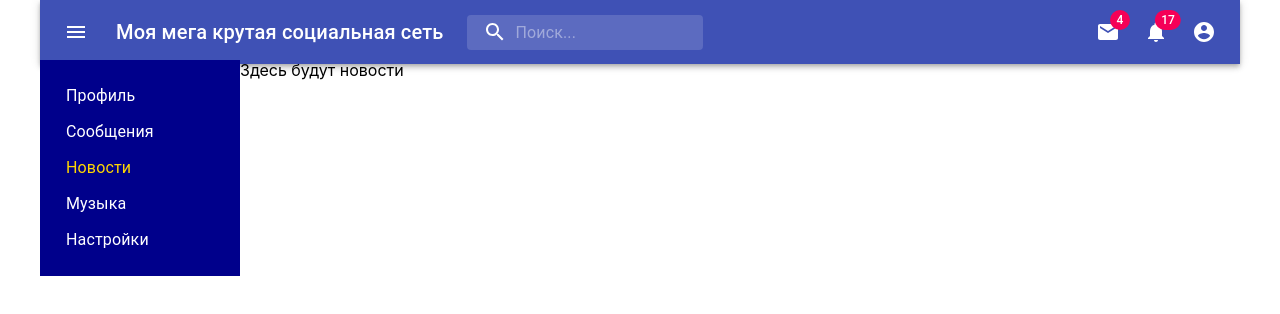
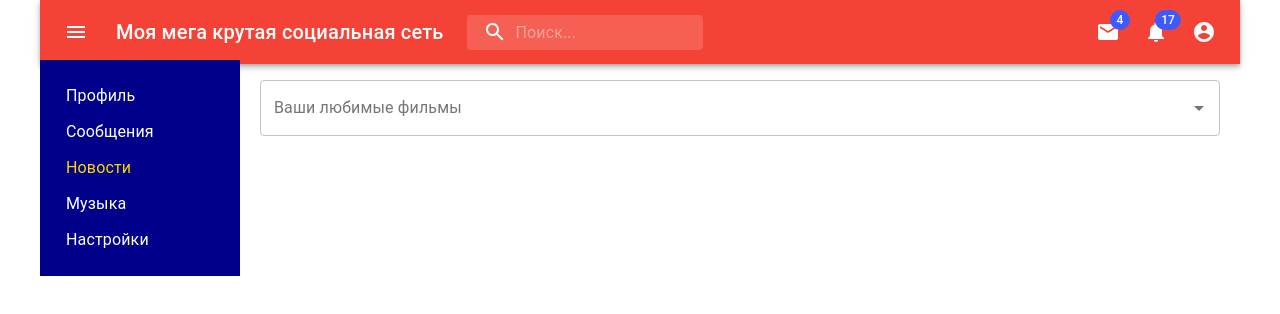
Before and after one commit to vimagik/social_network_demo, a React (Create React App) app: page /news in a window 1280 px wide. Shown: the top 314 px of the page. Built offline with nearby package versions, Linux system fonts and the light colour scheme.

Commit message:
Add some new material design

```diff
--- a/package.json
+++ b/package.json
@@ -4,6 +4,7 @@
   "private": true,
   "dependencies": {
     "@material-ui/core": "^4.12.3",
+    "@material-ui/lab": "^4.0.0-alpha.60",
     "@testing-library/jest-dom": "^5.14.1",
     "@testing-library/react": "^11.2.7",
     "@testing-library/user-event": "^12.8.3",
--- a/src/App.js
+++ b/src/App.js
@@ -7,22 +7,33 @@
 import Music from "./components/Content/Music/Music";
 import Settings from "./components/Content/Settings/Settings";
 import DialogsContainer from "./components/Content/Dialogs/dialogsContainer";
+import {createTheme, MuiThemeProvider} from "@material-ui/core";
+import {indigo, red} from "@material-ui/core/colors";
+
+const theme = createTheme({
+    palette: {
+        primary: red,
+        secondary: indigo,
+    },
+});
 
 function App(props) {
     return (
         <BrowserRouter>
+            <MuiThemeProvider theme={theme}>
                 <div className="App">
                     <Header/>
                     <Navigator/>
                     <Route exact path="/">
                         <Redirect to="/dialogs"/>
                     </Route>
-                <Route path="/dialogs" render={() => <DialogsContainer />}/>
-                <Route path="/profile" render={() => <Content />}/>
+                    <Route path="/dialogs" render={() => <DialogsContainer/>}/>
+                    <Route path="/profile" render={() => <Content/>}/>
                     <Route path="/news" component={News}/>
                     <Route path="/music" component={Music}/>
                     <Route path="/settings" component={Settings}/>
                 </div>
+            </MuiThemeProvider>
         </BrowserRouter>
     );
 }
--- a/src/components/Content/News/News.js
+++ b/src/components/Content/News/News.js
@@ -1,9 +1,133 @@
-function News() {
+/* eslint-disable no-use-before-define */
+import React from 'react';
+import TextField from '@material-ui/core/TextField';
+import Autocomplete from '@material-ui/lab/Autocomplete';
+import st from './News.module.css'
+
+export default function News() {
+
     return (
-        <div>
-            Здесь будут новости
+        <div className={st.main}>
+            <Autocomplete
+                multiple
+                id="tags-outlined"
+                options={top100Films}
+                getOptionLabel={(option) => option.title}
+                defaultValue={[]}
+                filterSelectedOptions
+                renderInput={(params) => (
+                    <TextField
+                        {...params}
+                        variant="outlined"
+                        label="Ваши любимые фильмы"
+                        placeholder="Лучшие фильмы"
+                    />
+                )}
+            />
         </div>
     );
 }
 
-export default News
+// Top 100 films as rated by IMDb users. http://www.imdb.com/chart/top
+const top100Films = [
+    {title: 'The Shawshank Redemption', year: 1994},
+    {title: 'The Godfather', year: 1972},
+    {title: 'The Godfather: Part II', year: 1974},
+    {title: 'The Dark Knight', year: 2008},
+    {title: '12 Angry Men', year: 1957},
+    {title: "Schindler's List", year: 1993},
+    {title: 'Pulp Fiction', year: 1994},
+    {title: 'The Lord of the Rings: The Return of the King', year: 2003},
+    {title: 'The Good, the Bad and the Ugly', year: 1966},
+    {title: 'Fight Club', year: 1999},
+    {title: 'The Lord of the Rings: The Fellowship of the Ring', year: 2001},
+    {title: 'Star Wars: Episode V - The Empire Strikes Back', year: 1980},
+    {title: 'Forrest Gump', year: 1994},
+    {title: 'Inception', year: 2010},
+    {title: 'The Lord of the Rings: The Two Towers', year: 2002},
+    {title: "One Flew Over the Cuckoo's Nest", year: 1975},
+    {title: 'Goodfellas', year: 1990},
+    {title: 'The Matrix', year: 1999},
+    {title: 'Seven Samurai', year: 1954},
+    {title: 'Star Wars: Episode IV - A New Hope', year: 1977},
+    {title: 'City of God', year: 2002},
+    {title: 'Se7en', year: 1995},
+    {title: 'The Silence of the Lambs', year: 1991},
+    {title: "It's a Wonderful Life", year: 1946},
+    {title: 'Life Is Beautiful', year: 1997},
+    {title: 'The Usual Suspects', year: 1995},
+    {title: 'Léon: The Professional', year: 1994},
+    {title: 'Spirited Away', year: 2001},
+    {title: 'Saving Private Ryan', year: 1998},
+    {title: 'Once Upon a Time in the West', year: 1968},
+    {title: 'American History X', year: 1998},
+    {title: 'Interstellar', year: 2014},
+    {title: 'Casablanca', year: 1942},
+    {title: 'City Lights', year: 1931},
+    {title: 'Psycho', year: 1960},
+    {title: 'The Green Mile', year: 1999},
+    {title: 'The Intouchables', year: 2011},
+    {title: 'Modern Times', year: 1936},
+    {title: 'Raiders of the Lost Ark', year: 1981},
+    {title: 'Rear Window', year: 1954},
+    {title: 'The Pianist', year: 2002},
+    {title: 'The Departed', year: 2006},
+    {title: 'Terminator 2: Judgment Day', year: 1991},
+    {title: 'Back to the Future', year: 1985},
+    {title: 'Whiplash', year: 2014},
+    {title: 'Gladiator', year: 2000},
+    {title: 'Memento', year: 2000},
+    {title: 'The Prestige', year: 2006},
+    {title: 'The Lion King', year: 1994},
+    {title: 'Apocalypse Now', year: 1979},
+    {title: 'Alien', year: 1979},
+    {title: 'Sunset Boulevard', year: 1950},
+    {title: 'Dr. Strangelove or: How I Learned to Stop Worrying and Love the Bomb', year: 1964},
+    {title: 'The Great Dictator', year: 1940},
+    {title: 'Cinema Paradiso', year: 1988},
+    {title: 'The Lives of Others', year: 2006},
+    {title: 'Grave of the Fireflies', year: 1988},
+    {title: 'Paths of Glory', year: 1957},
+    {title: 'Django Unchained', year: 2012},
+    {title: 'The Shining', year: 1980},
+    {title: 'WALL·E', year: 2008},
+    {title: 'American Beauty', year: 1999},
+    {title: 'The Dark Knight Rises', year: 2012},
+    {title: 'Princess Mononoke', year: 1997},
+    {title: 'Aliens', year: 1986},
+    {title: 'Oldboy', year: 2003},
+    {title: 'Once Upon a Time in America', year: 1984},
+    {title: 'Witness for the Prosecution', year: 1957},
+    {title: 'Das Boot', year: 1981},
+    {title: 'Citizen Kane', year: 1941},
+    {title: 'North by Northwest', year: 1959},
+    {title: 'Vertigo', year: 1958},
+    {title: 'Star Wars: Episode VI - Return of the Jedi', year: 1983},
+    {title: 'Reservoir Dogs', year: 1992},
+    {title: 'Braveheart', year: 1995},
+    {title: 'M', year: 1931},
+    {title: 'Requiem for a Dream', year: 2000},
+    {title: 'Amélie', year: 2001},
+    {title: 'A Clockwork Orange', year: 1971},
+    {title: 'Like Stars on Earth', year: 2007},
+    {title: 'Taxi Driver', year: 1976},
+    {title: 'Lawrence of Arabia', year: 1962},
+    {title: 'Double Indemnity', year: 1944},
+    {title: 'Eternal Sunshine of the Spotless Mind', year: 2004},
+    {title: 'Amadeus', year: 1984},
+    {title: 'To Kill a Mockingbird', year: 1962},
+    {title: 'Toy Story 3', year: 2010},
+    {title: 'Logan', year: 2017},
+    {title: 'Full Metal Jacket', year: 1987},
+    {title: 'Dangal', year: 2016},
+    {title: 'The Sting', year: 1973},
+    {title: '2001: A Space Odyssey', year: 1968},
+    {title: "Singin' in the Rain", year: 1952},
+    {title: 'Toy Story', year: 1995},
+    {title: 'Bicycle Thieves', year: 1948},
+    {title: 'The Kid', year: 1921},
+    {title: 'Inglourious Basterds', year: 2009},
+    {title: 'Snatch', year: 2000},
+    {title: '3 Idiots', year: 2009},
+    {title: 'Monty Python and the Holy Grail', year: 1975},
+];
--- a/src/components/Content/News/News.module.css
+++ b/src/components/Content/News/News.module.css
@@ -0,0 +1,3 @@
+.main {
+    padding: 20px;
+}
--- a/src/components/Header/Header.jsx
+++ b/src/components/Header/Header.jsx
@@ -1,6 +1,6 @@
 import style from './Header.module.css'
 import React from 'react';
-import {alpha, makeStyles, MuiThemeProvider} from '@material-ui/core/styles';
+import {alpha, makeStyles} from '@material-ui/core/styles';
 import AppBar from '@material-ui/core/AppBar';
 import Toolbar from '@material-ui/core/Toolbar';
 import IconButton from '@material-ui/core/IconButton';
@@ -15,16 +15,6 @@
 import MailIcon from '@material-ui/icons/Mail';
 import NotificationsIcon from '@material-ui/icons/Notifications';
 import MoreIcon from '@material-ui/icons/MoreVert';
-import {createTheme} from "@material-ui/core";
-import {indigo, pink} from "@material-ui/core/colors";
-
-const theme = createTheme({
-  palette: {
-    primary: indigo,
-    secondary: pink,
-  },
-});
-
 
 const useStyles = makeStyles((theme) => ({
   grow: {
@@ -175,9 +165,9 @@
   );
 
   return (
+
     <div className={classes.grow + " " + style.header}>
-      <MuiThemeProvider theme={theme}>
-      <AppBar position="static" theme={theme}>
+      <AppBar position="static">
         <Toolbar>
           <IconButton
             edge="start"
@@ -239,21 +229,10 @@
           </div>
         </Toolbar>
       </AppBar>
-      </MuiThemeProvider>
+
       {renderMobileMenu}
       {renderMenu}
     </div>
+
   );
 }
-
-
-
-function Header2() {
-    return (
-        <header className={style.header}>
-            <img src="https://img2.freepng.ru/20180509/gvw/kisspng-globe-earth-clip-art-5af366a46f1587.271956161525900964455.jpg" alt="Лого"/>
-        </header>
-    );
-}
-
-//export default Header;
```
Also changed, not shown: 1 other file (tests, documents, lock files or other folders). Lines whose indentation alone changed are shown as unchanged.
